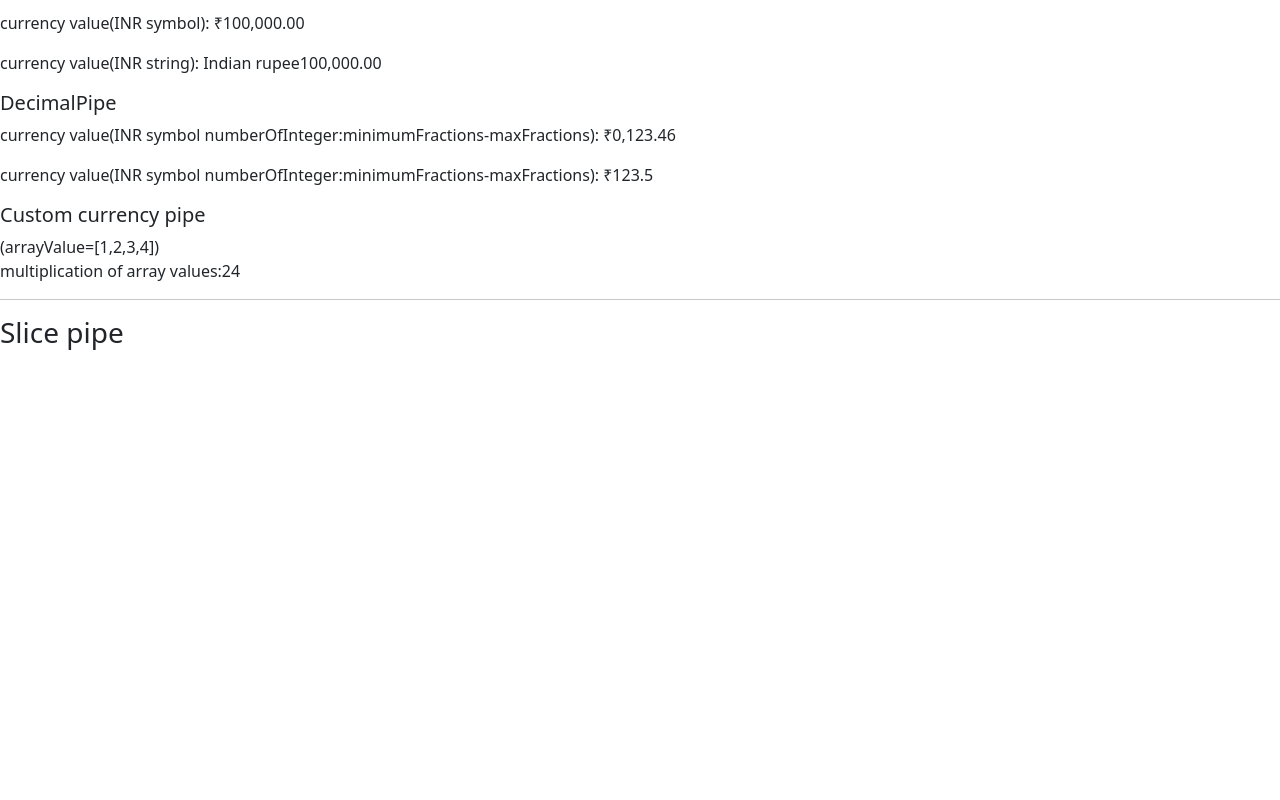
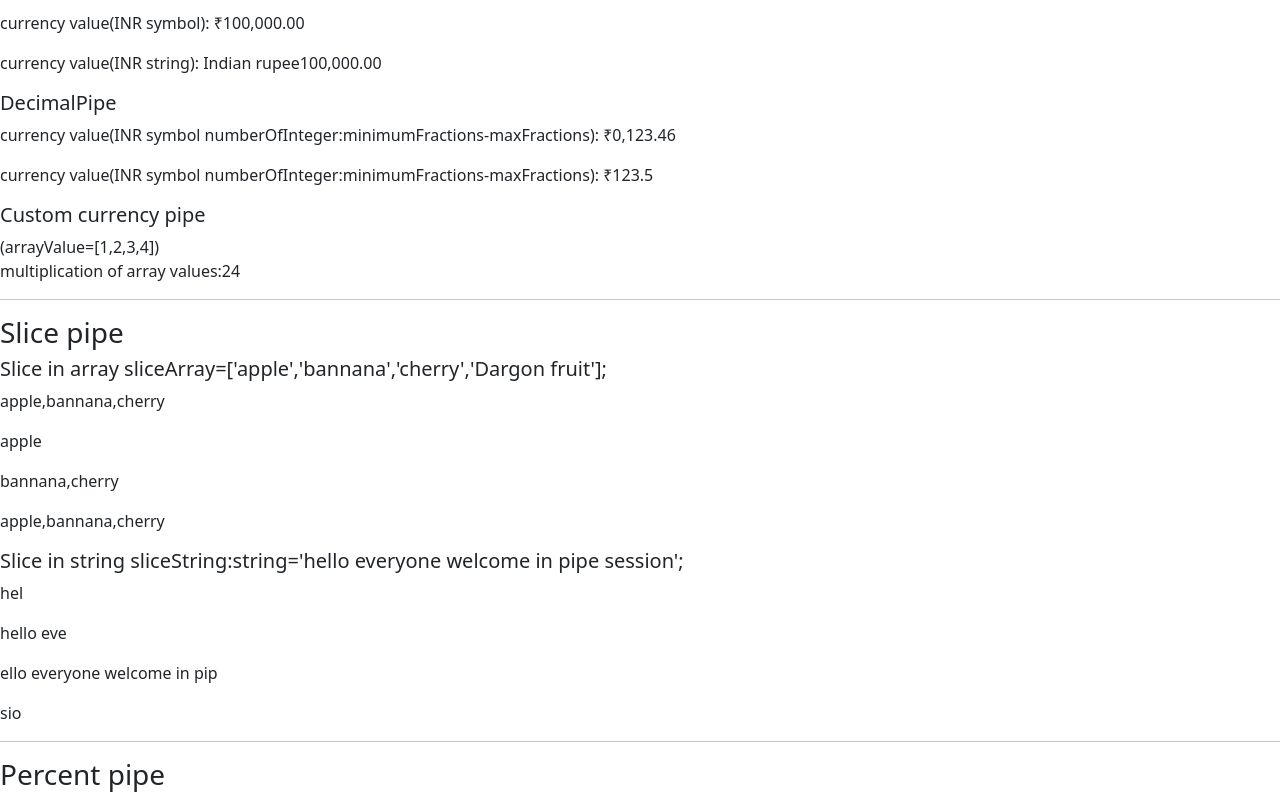
Before and after one commit to kunjal-tagline/ng-learning, an Angular app: page / in a window 1280 px wide. Shown: the part 1256-2056 px from the top of the page. Before the commit the page ends 1613 px from the top, so only its background shows below. Built offline with nearby package versions, Linux system fonts and the light colour scheme.

Commit message:
slice pipe implement

```diff
--- a/src/app/slicepipe/slicepipe.component.html
+++ b/src/app/slicepipe/slicepipe.component.html
@@ -1 +1,15 @@
 <h3>Slice pipe</h3>
+<h5>Slice in array sliceArray=['apple','bannana','cherry','Dargon fruit'];</h5>
+<p>{{sliceArray | slice:0:3}}</p>
+<p>{{sliceArray | slice:0:-3}}</p>
+<p>{{sliceArray | slice:1:-1}}</p>
+<p>{{sliceArray | slice:-4:-1}}</p>
+
+<h5>Slice in string sliceString:string='hello everyone welcome in pipe session'; </h5>
+<p>{{sliceString | slice:0:3}}</p>
+<p>{{sliceString | slice:0:9}}</p>
+<p>{{sliceString | slice:1:-9}}</p>
+<p>{{sliceString | slice:-4:-1}}</p>
+
+<hr>
+<h3>Percent pipe</h3>
--- a/src/app/slicepipe/slicepipe.component.ts
+++ b/src/app/slicepipe/slicepipe.component.ts
@@ -6,6 +6,8 @@ import { Component, OnInit } from '@angular/core';
   styleUrls: ['./slicepipe.component.scss']
 })
 export class SlicepipeComponent implements OnInit {
+  public sliceArray:Array<String>=['apple','bannana','cherry','Dargon fruit'];
+  public sliceString:string='hello everyone welcome in pipe session';
 
   constructor() { }
 
```
